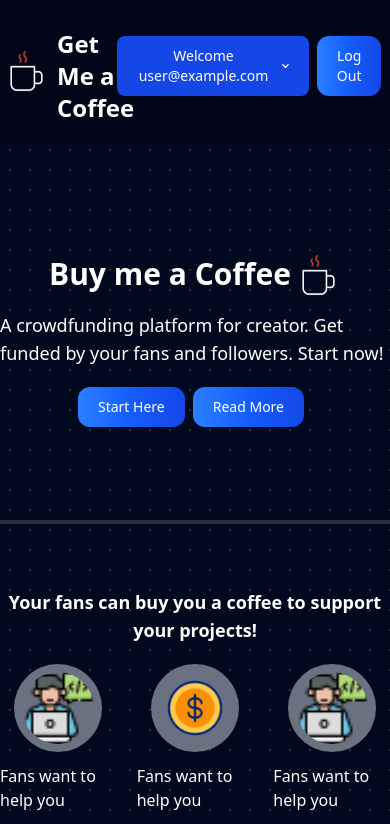
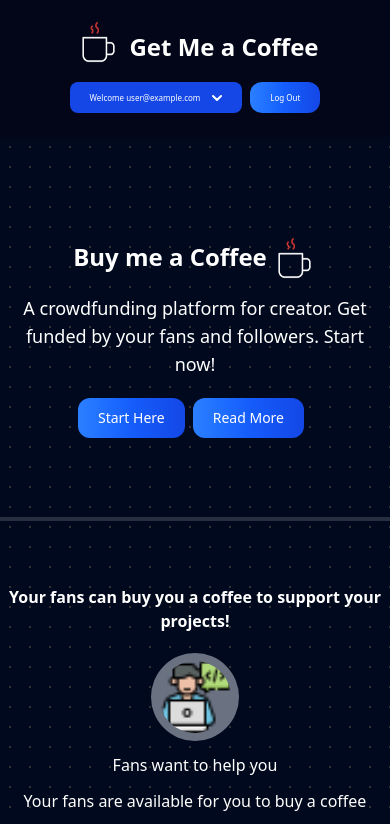
Before and after one commit to Hamzah-Amir/GetMeaCoffee, a Next.js app: page / in a window 390 px wide. Shown: the top 824 px of the page. Built offline with nearby package versions, Linux system fonts and the light colour scheme; no server answers; sample sign-in values are in the browser's storage.

Commit message:
Responsiveness Fixes

```diff
--- a/app/page.js
+++ b/app/page.js
@@ -4,8 +4,8 @@ import Link from "next/link";
 export default function Home() {
   return (
     <>
-      <div className="flex flex-col items-center justify-center h-[45vh] text-white">
-        <div className="text-3xl flex justify-center items-center mt-6 font-bold">Buy me a Coffee <span><img className="invert-100" src="/coffee.gif" width={50} alt="" /></span></div>
+      <div className="flex flex-col items-center justify-center h-[45vh] px-5 md:px-1 text-center text-xs md:text-base text-white">
+        <div className="md:text-3xl flex justify-center items-center mt-6 font-bold text-2xl">Buy me a Coffee <span><img className="invert-100" src="/coffee.gif" width={50} alt="" /></span></div>
         <p className="text-lg mt-3">
           A crowdfunding platform for creator. Get funded by your fans and followers. Start now!
         </p>
@@ -25,10 +25,10 @@ export default function Home() {
       <div className="bg-white h-1 opacity-15"></div>
 
       <section className="text-white py-16 container mx-auto">
-        <h1 className="text-lg text-center mb-5 font-bold">
+        <h1 className="md:text-xl text-md text-center px-2 mb-5 font-bold">
           Your fans can buy you a coffee to support your projects!
         </h1>
-        <div className="flex gap-5 justify-around">
+        <div className="flex flex-col md:flex-row gap-5 justify-around">
           <div className="space-y-3 flex flex-col justify-between items-center">
             <img className="p-2 bg-gray-500 rounded-full" src="/developer.png" width={88} alt="" />
             <p>Fans want to help you</p>
--- a/components/Dashoard.js
+++ b/components/Dashoard.js
@@ -38,7 +38,7 @@ const Dashboard = () => {
 
   return (
     <>
-      <div className='container mx-auto py-5'>
+      <div className='container mx-auto py-5 px-6'>
         <h1 className='text-center font-bold text-3xl mb-10'>Welcome to your Dashboard</h1>
         <form className='mx-auto max-w-2xl' onSubmit={handleSubmit}>
           {/* Input for name */}
--- a/components/Navbar.js
+++ b/components/Navbar.js
@@ -8,22 +8,21 @@ import { useRouter } from 'next/navigation';
 const Navbar = () => {
   const router = useRouter();
   const { data: session } = useSession();
-  console.log(session)
   const [showdropdown, setshowdropdown] = useState(false)
 
   return (
-    <nav className='flex justify-between items-center p-4 bg-slate-950 text-white'>
+    <nav className='flex gap-4 justify-between  items-center p-4 bg-slate-950 md:h-16 flex-col md:flex-row text-white'>
       <Link href="/">
-        <div className="logo gap-2 font-bold text-2xl flex items-center justify-center mx-2">
+        <div className=" logo gap-2 font-bold text-2xl flex items-center justify-center mx-2">
           <img src="coffee.gif" className='invert-100' width={50} alt="" />
           <span className='mt-3'>Get Me a Coffee</span>
         </div>
       </Link>
 
-      <div className='flex items-center justify-center gap-2 relative mr-4'>
+      <div className='flex items-center justify-center gap-2 mx-6 md:mx-0 relative mr-4'>
         {session && <> <button id="dropdownDefaultButton" onBlur={()=> setTimeout(() => {
           setshowdropdown(false)
-        }, 500)} onClick={() => setshowdropdown(!showdropdown)} data-dropdown-toggle="dropdown" className="text-white cursor-pointer mb-[8px] bg-blue-700 hover:bg-blue-800 focus:ring-4 focus:outline-none focus:ring-blue-300 font-medium rounded-lg text-sm px-5 py-2.5 text-center inline-flex items-center dark:bg-blue-600 dark:hover:bg-blue-700 dark:focus:ring-blue-800" type="button">Welcome {session.user.email} <svg className="w-2.5 h-2.5 ms-3" aria-hidden="true" xmlns="http://www.w3.org/2000/svg" fill="none" viewBox="0 0 10 6">
+        }, 500)} onClick={() => setshowdropdown(!showdropdown)} data-dropdown-toggle="dropdown" className="text-white cursor-pointer mb-[8px] bg-blue-700 hover:bg-blue-800 focus:ring-4 focus:outline-none focus:ring-blue-300 font-medium rounded-lg text-sm px-5 py-2.5 text-center inline-flex items-center dark:bg-blue-600 dark:hover:bg-blue-700 dark:focus:ring-blue-800" type="button"><p className='text-[8px] md:text-base'>Welcome {session.user.email} </p><svg className="w-2.5 h-2.5 ms-3" aria-hidden="true" xmlns="http://www.w3.org/2000/svg" fill="none" viewBox="0 0 10 6">
           <path stroke="currentColor" strokeLinecap="round" strokeLinejoin="round" strokeWidth="2" d="m1 1 4 4 4-4" />
         </svg>
         </button>
@@ -51,7 +50,7 @@ const Navbar = () => {
         </Link>}
         {session && <Link href="/login">
           <button onClick={()=> signOut({callbackUrl:'/login'})} className='cursor-pointer text-white bg-gradient-to-r from-blue-500 via-blue-600 to-blue-700 hover:bg-gradient-to-br focus:ring-4 focus:outline-none focus:ring-blue-300 dark:focus:ring-blue-800 font-medium rounded-xl text-sm px-5 py-2.5 text-center me-2 mb-2'>
-            Log Out
+           <p className='text-[8px] md:text-base'> Log Out</p>
           </button>
         </Link>}
       </div>
```
